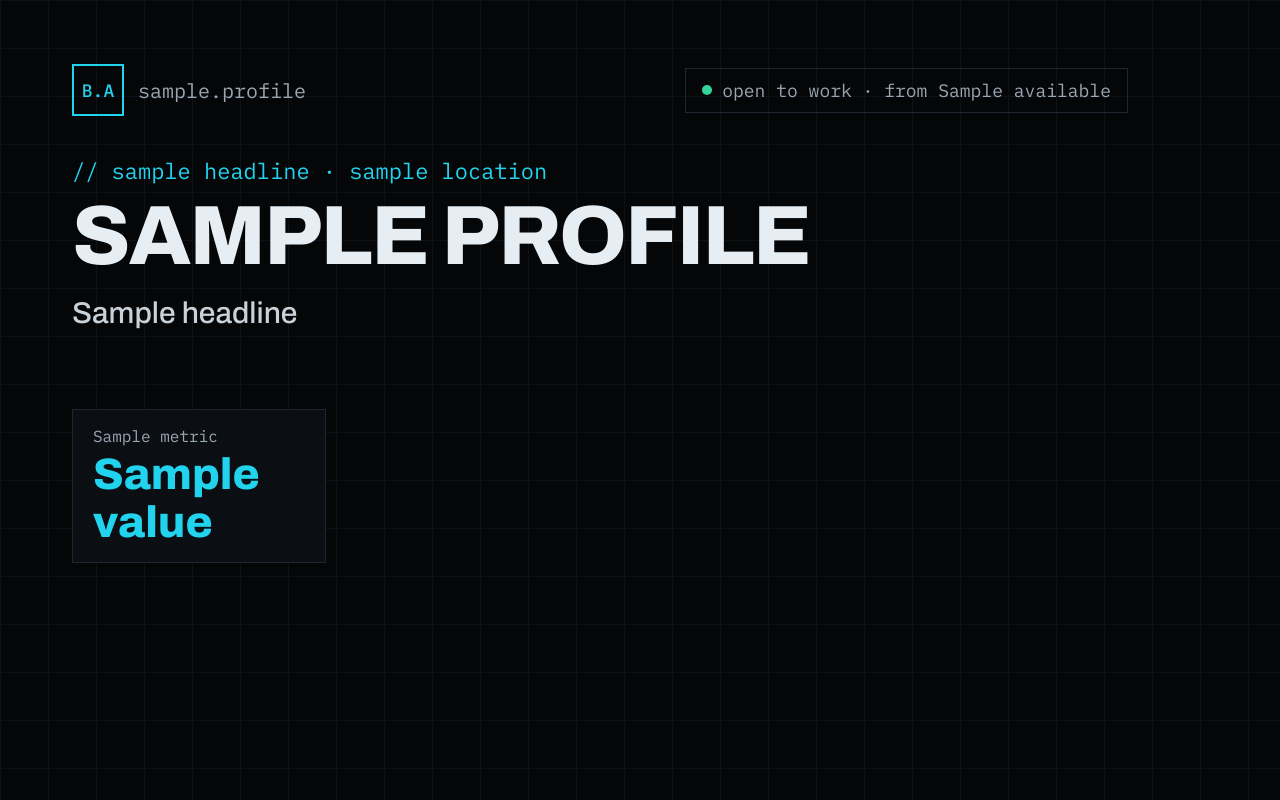
After one commit to adegbenleb/portfolio, a FastAPI app: template site/templates/og.html in a window 1280 px wide. The commit adds this page. Run offline with FastAPI, Linux system fonts and the light colour scheme; the template is opened without the code that fills it: most values are stand-ins (such as "Sample title", 1, 10 or a date in 2020).

Commit message:
Add LinkedIn share preview: Open Graph tags, preview image and favicon
Co-Authored-By: Claude Opus 5.5 <noreply@anthropic.com>

```diff
--- a/api/pages.py
+++ b/api/pages.py
@@ -8,6 +8,7 @@ from the local one. The only differences are the URL scheme and the AI Lab page:
 
 import hashlib
 import json
+import os
 import re
 from collections.abc import Callable
 from pathlib import Path
@@ -20,6 +21,8 @@ RECORDED_EXAMPLES = ROOT / "evals" / "recorded_examples.json"
 DEMO_VIDEO = SITE_DIR / "static" / "demo.mp4"
 CV_PDF = ROOT / "content" / "cv-public.pdf"
 CV_DOWNLOAD_PATH = "files/Blessing_Adegbenle_CV.pdf"
+# Public address of the published site, used for absolute URLs in share previews.
+SITE_URL = os.getenv("SITE_URL", "https://adegbenleb.github.io/portfolio/").rstrip("/") + "/"
 
 # (path, key, label). "" is the home page.
 NAV = [
@@ -220,10 +223,26 @@ def search_index(url: Callable[[str], str]) -> list[dict]:
     return entries
 
 
+def share_meta(key: str, profile: dict) -> dict:
+    """Open Graph and Twitter card data for LinkedIn and other link previews."""
+    path = next(path for path, k, _label in NAV if k == key)
+    label = next(label for _path, k, label in NAV if k == key)
+    name, headline = profile["name"], profile["headline"]
+    return {
+        "title": f"{name}, {headline}" if key == "home" else f"{label}, {name}",
+        "description": profile.get("tagline") or profile["intro"],
+        "url": SITE_URL + (f"{path}/" if path else ""),
+        "image": SITE_URL + "static/og-image.png",
+        "image_alt": f"{name}, {headline}",
+    }
+
+
 def context(key: str, url: Callable[[str], str], static_site: bool = False) -> tuple[str, dict]:
     """Full template context: shared layout data plus the page's own data."""
     template, extra = page(key, static_site)
+    profile = content.load_profile()
     return template, {
+        "share": share_meta(key, profile),
         "nav": NAV,
         "active": key,
         "url": url,
--- /dev/null
+++ b/site/templates/og.html
@@ -0,0 +1,45 @@
+<!doctype html>
+<html lang="en">
+<head>
+<meta charset="utf-8">
+<link rel="stylesheet" href="https://fonts.googleapis.com/css2?family=Archivo:wght@500;700;800&family=IBM+Plex+Mono:wght@400;500&display=swap">
+<style>
+  * { box-sizing: border-box; margin: 0; }
+  body {
+    width: 1200px; height: 627px; overflow: hidden;
+    background-color: #050607;
+    background-image: linear-gradient(#0d1117 1px, transparent 1px), linear-gradient(90deg, #0d1117 1px, transparent 1px);
+    background-size: 48px 48px;
+    color: #e6edf3; font-family: "Archivo", "Helvetica Neue", Arial, sans-serif;
+    padding: 64px 72px; display: flex; flex-direction: column;
+  }
+  .top { display: flex; justify-content: space-between; align-items: center; }
+  .brand { display: flex; align-items: center; gap: 14px; font-family: "IBM Plex Mono", monospace; color: #9aa6b2; font-size: 20px; }
+  .box { width: 52px; height: 52px; border: 2px solid #22d3ee; color: #22d3ee; display: flex; align-items: center; justify-content: center; font-weight: 500; font-size: 18px; }
+  .badge { display: flex; align-items: center; gap: 10px; border: 1px solid #1e2630; padding: 10px 16px; font-family: "IBM Plex Mono", monospace; font-size: 18px; color: #9aa6b2; }
+  .dot { width: 10px; height: 10px; border-radius: 50%; background: #34d399; }
+  .kicker { margin-top: 40px; font-family: "IBM Plex Mono", monospace; color: #22d3ee; font-size: 22px; }
+  h1 { margin-top: 12px; font-size: 84px; line-height: 0.95; font-weight: 800; letter-spacing: -2px; text-transform: uppercase; }
+  .headline { margin-top: 20px; font-size: 30px; color: #c9d1d9; }
+  .metrics { margin-top: auto; display: grid; grid-template-columns: repeat(4, 1fr); gap: 14px; }
+  .metric { background: #0b0f14; border: 1px solid #1e2630; padding: 16px 20px; }
+  .label { font-family: "IBM Plex Mono", monospace; color: #9aa6b2; font-size: 16px; }
+  .value { margin-top: 4px; font-size: 44px; font-weight: 800; }
+  .value.accent { color: #22d3ee; }
+</style>
+</head>
+<body>
+  <div class="top">
+    <div class="brand"><span class="box">B.A</span>{{ profile.name | lower | replace(" ", ".") }}</div>
+    {% if profile.available %}<div class="badge"><span class="dot"></span>open to work · from {{ profile.available }}</div>{% endif %}
+  </div>
+  <p class="kicker">// {{ profile.headline.split(",")[0] | lower }} · {{ profile.location | lower }}</p>
+  <h1>{{ profile.name }}</h1>
+  <p class="headline">{{ profile.headline }}</p>
+  <div class="metrics">
+    {% for metric in metrics %}
+    <div class="metric"><p class="label">{{ metric.label }}</p><p class="value{% if loop.last %} accent{% endif %}">{{ metric.value }}</p></div>
+    {% endfor %}
+  </div>
+</body>
+</html>
```
Also changed, not shown: scripts/build_og_image.py (added, +49 -0 lines), site/templates/base.html (+18 -1 lines), tests/test_design.py (+22 -0 lines), site/static/apple-touch-icon.png (added), site/static/favicon-32.png (added), site/static/favicon.svg (added), site/static/og-image.png (added).
